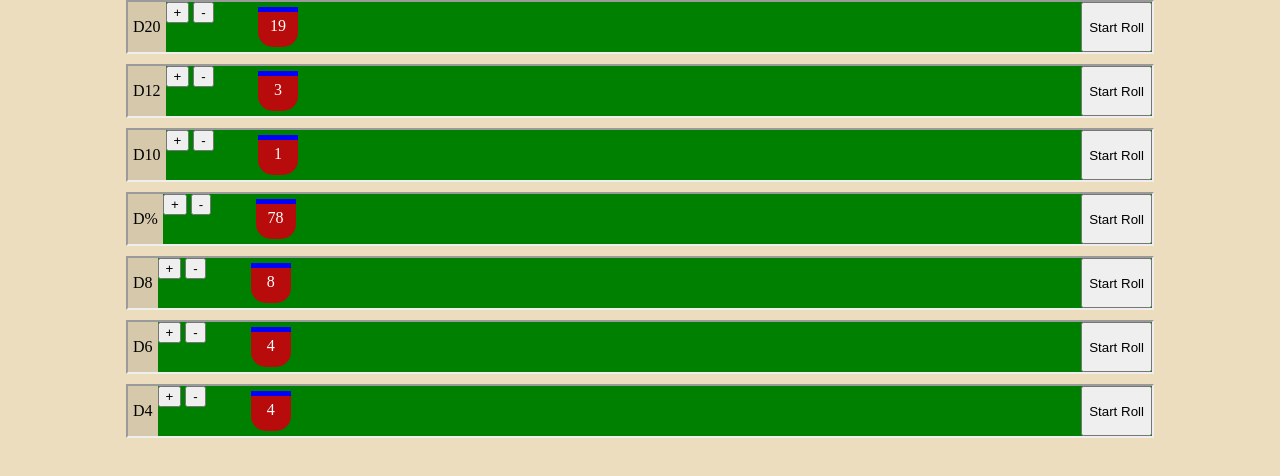
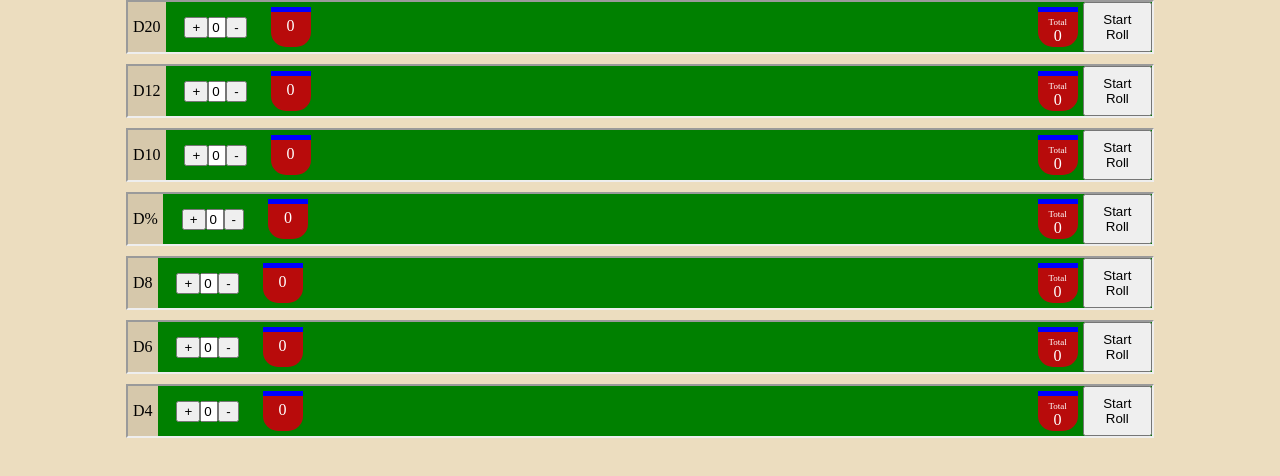
Before and after one commit to alphabravoab/dm-screen, a React (Vite) app: page / in a window 1280 px wide. Shown: the top 476 px of the page. Built offline with nearby package versions, Linux system fonts and the light colour scheme.

Commit message:
dices total and better input

```diff
--- a/src/components/Dice.js
+++ b/src/components/Dice.js
@@ -23,11 +23,18 @@ const styles = {
 
         backgroundColor: 'blue',
     },
+    total: {
+        fontSize: 'xx-small',
+    },
 }
 
-const Dice = ({value, classes}) => {
+const Dice = ({value, isTotal, classes}) => {
     return (
-        <div className={classes.diceFlag}><div className={classes.stripe}></div>{value}</div>
+        <div className={classes.diceFlag}>
+            <div className={classes.stripe}></div>
+            {isTotal && <div className={classes.total}>Total</div>}
+            {value}
+        </div>
     )
 }
 
--- a/src/components/DiceContainer.js
+++ b/src/components/DiceContainer.js
@@ -25,9 +25,9 @@ const dices = [{name: 'D20', sides: 20}, {name: 'D12', sides: 12}, {name: 'D10',
 const DiceContainer = ({classes}) => {
     return (
         <div>
-            {dices.map(dice=> <div className={classes.diceRow}><div className={classes.kind}>{dice.name}</div> <DiceRoll sides={dice.sides} /></div> )}
+            {dices.map(dice=> <div key={dice.name} className={classes.diceRow}><div className={classes.kind}>{dice.name}</div> <DiceRoll sides={dice.sides} /></div> )}
         </div>
     )
 }
-//
+
 export default withStyles(styles)(DiceContainer)
--- a/src/components/DiceRoll.js
+++ b/src/components/DiceRoll.js
@@ -1,4 +1,4 @@
-import React, {useState} from 'react'
+import React, {useEffect, useState} from 'react'
 import {withStyles} from 'react-jss'
 import Dice from './Dice'
 
@@ -7,6 +7,7 @@ const styles = {
         display: 'flex',
         height: '50px',
         // padding: '40px',
+        color: 'white',
         justifyContent: 'space-between',
         width: '100%',
         backgroundColor: 'green',
@@ -14,29 +15,39 @@ const styles = {
     dices: {
         display: 'flex',
         width: '80%',
-    }
+    },
+    controllDice: {
+        minWidth: '100px',
+        marginTop: 'auto',
+        marginBottom: 'auto',
+    },
+    diceInput: {
+        width: '10px',
+    },
 }
 const DiceRoll = ({sides, classes}) => {
-    const [, startRoll] = useState(false)
-    const [numberOfDice, changeNumberOfDice] = useState(1)
+    const [rolls, startRoll] = useState([0])
+    const [total, changeTotal] = useState(0)
+    const [numberOfDice, changeNumberOfDice] = useState(0)
     const result = () => Math.floor(Math.random()*sides) +1
-    const makeRolls = () => Array(numberOfDice).fill(0).map(result)
-    let rolls = makeRolls()
+    let makeRolls = () => Array(numberOfDice).fill(0).map(result)
+
+    useEffect(() => {
+        changeTotal(rolls.reduce((acc, cv) => acc + cv))
+    }, [rolls])
 
     const rolling = () => {
-        startRoll(false)
-        // small timeout
-        setTimeout(() => {
-            rolls=makeRolls()
-            startRoll(true), 1
-        }, 10
-        )
-
+        startRoll(makeRolls())
     }
     return (
         <div className={classes.diceRow}>
-           <div><button onClick={() => changeNumberOfDice(numberOfDice +1)}>+</button> <button onClick={() => changeNumberOfDice(numberOfDice -1)}>-</button> </div>
+           <div className={classes.controllDice}>
+               <button onClick={() => changeNumberOfDice(numberOfDice +1)}>+</button>
+               <input className={classes.diceInput} value={numberOfDice} onChange={e => changeNumberOfDice(parseInt(e.target.value))}></input>
+               <button onClick={() => changeNumberOfDice(numberOfDice -1)}>-</button>
+            </div>
            <div className={classes.dices}>{rolls.map((r, i) => <Dice key={`${r},${i}`} value={r} />)}</div>
+           <div><Dice value={total} isTotal={true} /></div>
            <button onClick={rolling}>Start Roll</button>
         </div>
     )
```
